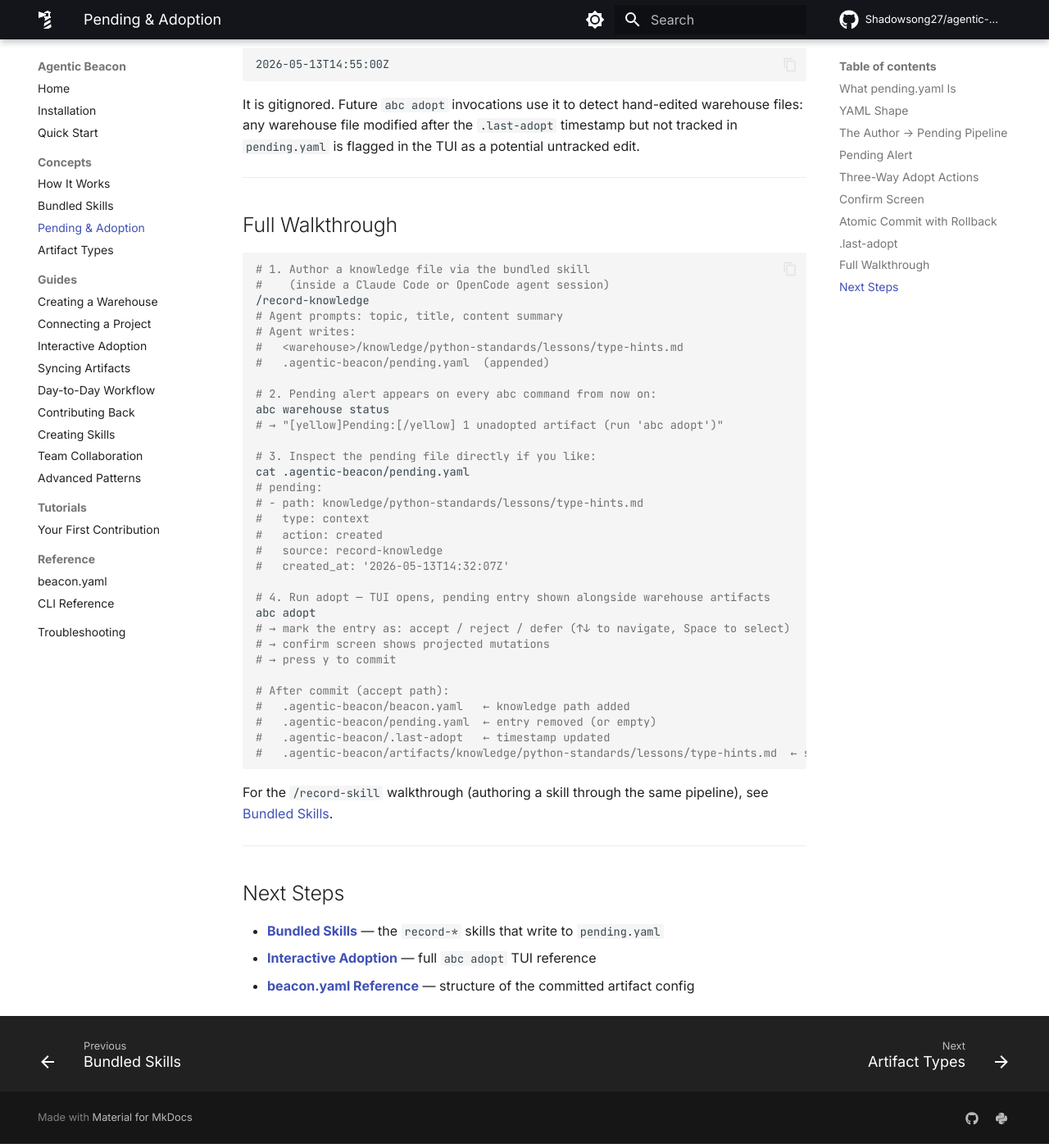
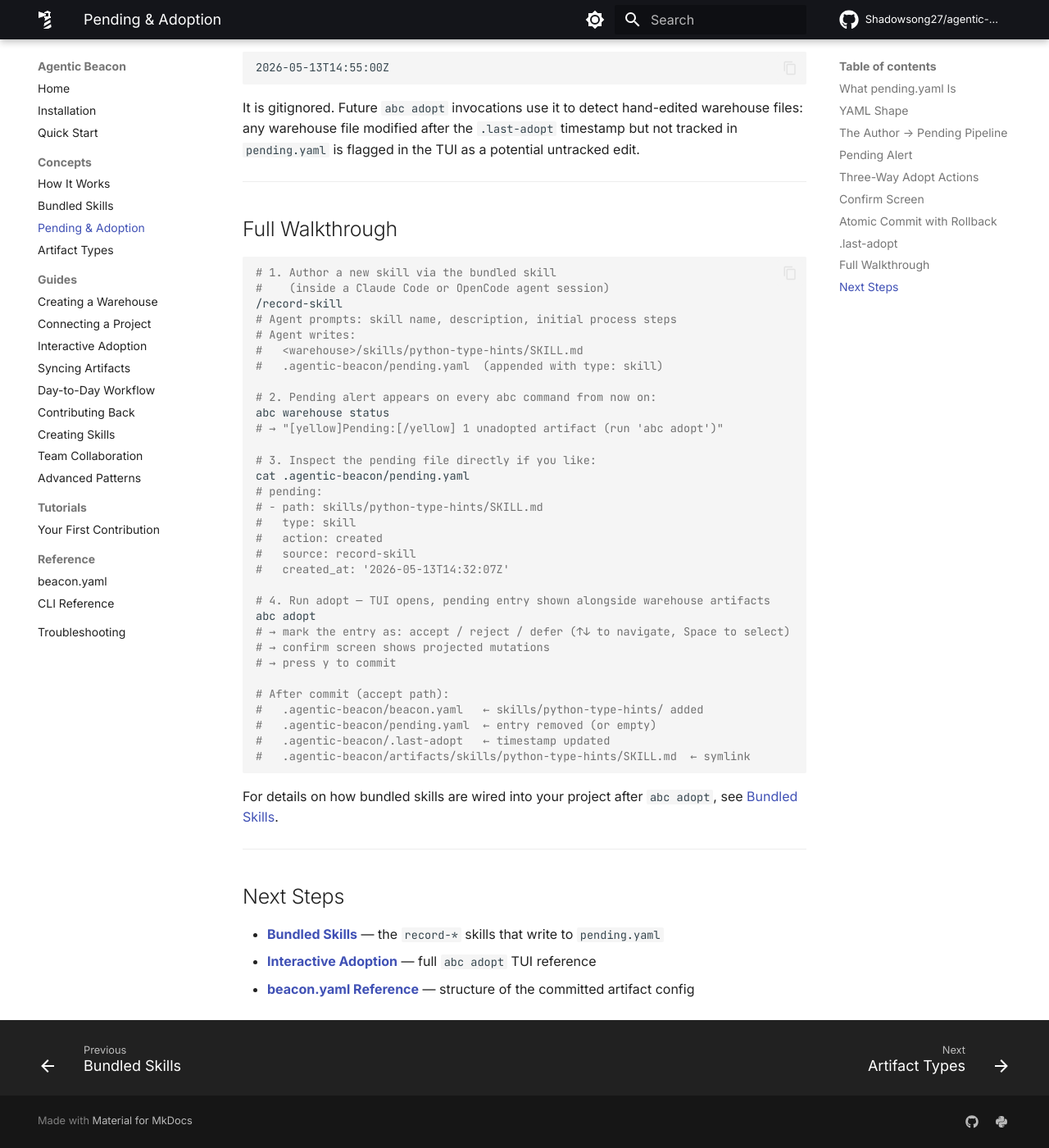
Before and after one commit to Shadowsong27/agentic-beacon, an MkDocs documentation site: the page built from site-docs/concepts/pending-and-adoption.md, in a window 1280 px wide and 1400 px high, scrolled down 3520 px. Shown: the whole window at 82% size. Built offline with MkDocs 1.6.1 and Material for MkDocs 9.7.7, drawn with Linux system fonts in a browser that asks for light colours; comment, search, counter and statistics services are not loaded; some of the changed text lies outside the part shown.

Commit message:
docs: clarify knowledge auto-derivation + bundled-vs-warehouse distinction (PER-152 review)

````diff
--- a/site-docs/concepts/pending-and-adoption.md
+++ b/site-docs/concepts/pending-and-adoption.md
@@ -23,12 +23,6 @@ pending:
     action: created
     source: record-skill
     created_at: '2026-05-13T14:32:07Z'
-
-  - path: knowledge/python-standards/lessons/type-hints.md
-    type: context
-    action: created
-    source: record-knowledge
-    created_at: '2026-05-13T14:45:22Z'
 ```
 
 | Field | Values | Meaning |
@@ -45,7 +39,7 @@ Knowledge files are **not** tracked in `pending.yaml`. They are auto-derived dur
 
 ## The Author → Pending Pipeline
 
-The bundled skills (`record-knowledge`, `record-skill`) write to two places in a single agent action:
+`record-skill` (and `record-context`, `record-agent` for other artifact types) writes to two places in a single agent action:
 
 ```
 /record-skill
@@ -60,6 +54,8 @@ The bundled skills (`record-knowledge`, `record-skill`) write to two places in a
 `scripts/append_pending.py` is a self-contained script with no dependency on the `beacon` package — it only requires `pyyaml>=6.0`. This makes the pipeline work for any `abc` installation (pipx, pip, uv tool install) without needing the agentic-beacon source checkout.
 
 The script walks up the directory tree from the calling agent's working directory to find the project root (the nearest ancestor containing `.agentic-beacon/config.toml`), then appends or de-duplicates the entry.
+
+**Knowledge files are a special case.** `record-knowledge` writes to `<warehouse>/knowledge/` but does **not** append to `pending.yaml`. Knowledge files are auto-derived during `abc sync` / `abc adopt` — they appear in your project's `.agentic-beacon/artifacts/knowledge/` as symlinks the next time you sync, with no explicit accept step required.
 
 ---
 
@@ -101,7 +97,7 @@ Proposed changes
     + .agentic-beacon/pending.yaml (1 entry removed)
 
   Rejecting:
-    - knowledge/python-standards/lessons/type-hints.md (removed from pending)
+    ~ (nothing)
 
   Deferring:
     ~ (nothing)
@@ -134,13 +130,13 @@ It is gitignored. Future `abc adopt` invocations use it to detect hand-edited wa
 ## Full Walkthrough
 
 ```bash
-# 1. Author a knowledge file via the bundled skill
+# 1. Author a new skill via the bundled skill
 #    (inside a Claude Code or OpenCode agent session)
-/record-knowledge
-# Agent prompts: topic, title, content summary
+/record-skill
+# Agent prompts: skill name, description, initial process steps
 # Agent writes:
-#   <warehouse>/knowledge/python-standards/lessons/type-hints.md
-#   .agentic-beacon/pending.yaml  (appended)
+#   <warehouse>/skills/python-type-hints/SKILL.md
+#   .agentic-beacon/pending.yaml  (appended with type: skill)
 
 # 2. Pending alert appears on every abc command from now on:
 abc warehouse status
@@ -149,10 +145,10 @@ abc warehouse status
 # 3. Inspect the pending file directly if you like:
 cat .agentic-beacon/pending.yaml
 # pending:
-# - path: knowledge/python-standards/lessons/type-hints.md
-#   type: context
+# - path: skills/python-type-hints/SKILL.md
+#   type: skill
 #   action: created
-#   source: record-knowledge
+#   source: record-skill
 #   created_at: '2026-05-13T14:32:07Z'
 
 # 4. Run adopt — TUI opens, pending entry shown alongside warehouse artifacts
@@ -162,13 +158,13 @@ abc adopt
 # → press y to commit
 
 # After commit (accept path):
-#   .agentic-beacon/beacon.yaml   ← knowledge path added
+#   .agentic-beacon/beacon.yaml   ← skills/python-type-hints/ added
 #   .agentic-beacon/pending.yaml  ← entry removed (or empty)
 #   .agentic-beacon/.last-adopt   ← timestamp updated
-#   .agentic-beacon/artifacts/knowledge/python-standards/lessons/type-hints.md  ← symlink
+#   .agentic-beacon/artifacts/skills/python-type-hints/SKILL.md  ← symlink
 ```
 
-For the `/record-skill` walkthrough (authoring a skill through the same pipeline), see [Bundled Skills](bundled-skills.md#full-walkthrough-record-skill).
+For details on how bundled skills are wired into your project after `abc adopt`, see [Bundled Skills](bundled-skills.md).
 
 ---
 
````
Also changed, not shown: site-docs/concepts/bundled-skills.md (+25 -3 lines).
